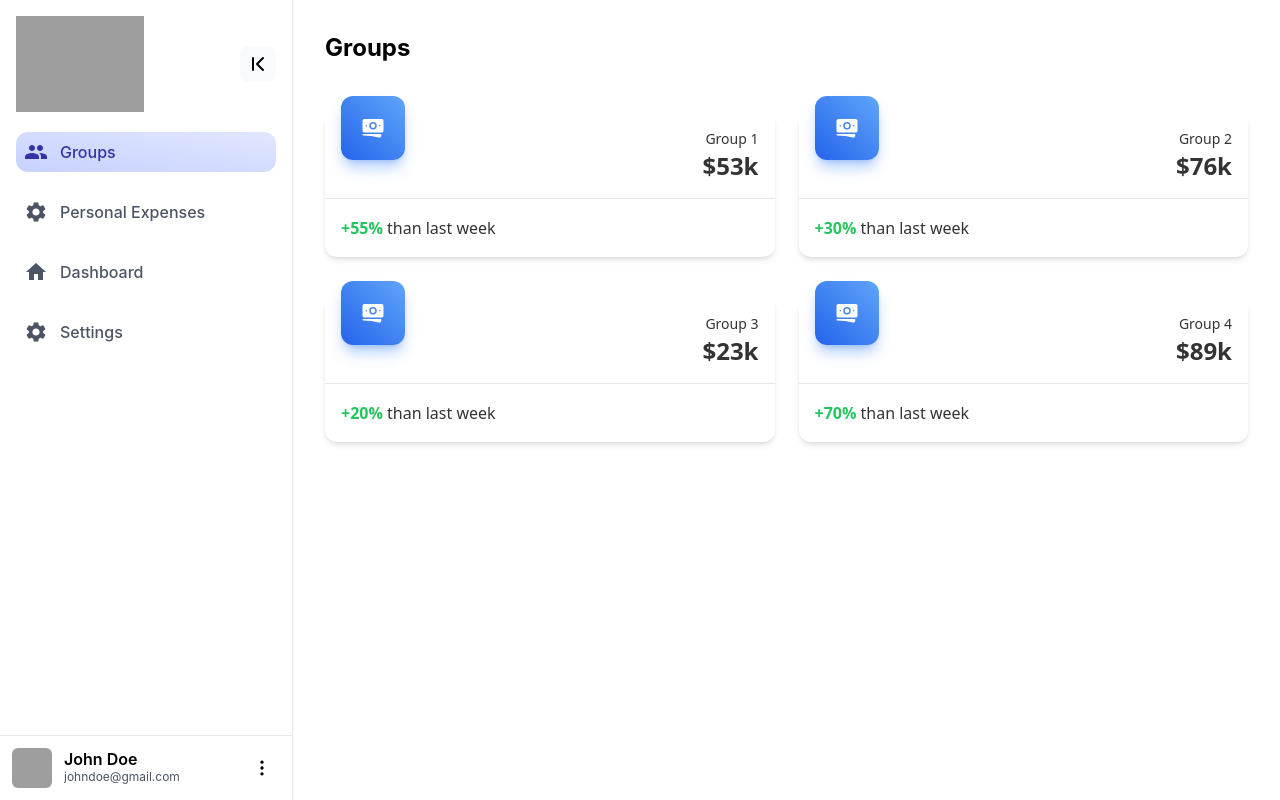
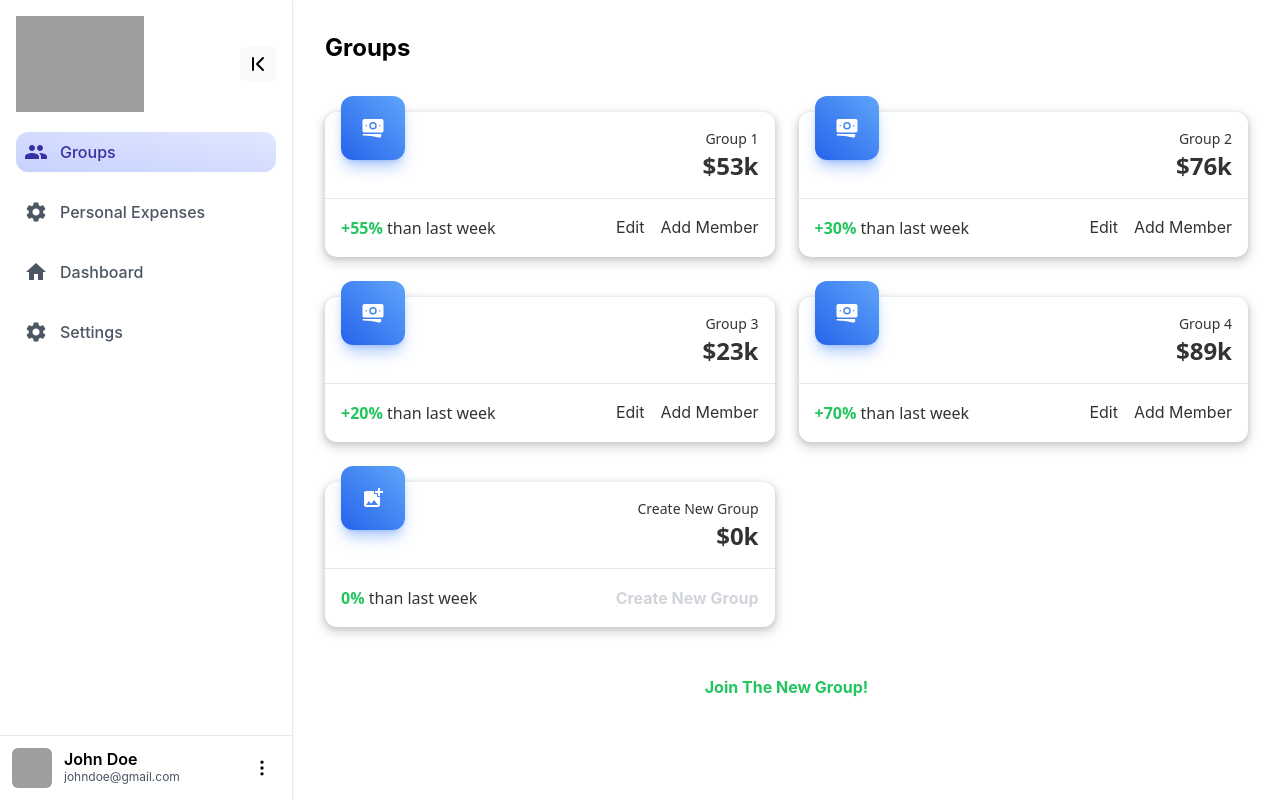
Before and after one commit to smitkevadiya50/Expenses-Management, a React (Create React App) app: page /groups in a window 1280 px wide. Built offline with nearby package versions, Linux system fonts and the light colour scheme; grey boxes are pictures that could not be loaded.

Commit message:
Greate Group card added

```diff
--- a/src/components/Groups.tsx
+++ b/src/components/Groups.tsx
@@ -1,9 +1,9 @@
-import React, { useState } from 'react';
-import { GroupCard } from './groups/GroupCard';
+import React, { useEffect, useRef, useState } from 'react';
+import {GroupCard}  from './groups/GroupCard';
+import { CreateGroupCard } from './groups/CreateGroupCard';
 
 const Groups: React.FC = () => {
-
-    const groupData = [
+  const [groupData, setGroupData] = useState([
     {
       groupName: "Group 1",
       groupMoney: "$53k",
@@ -28,7 +28,33 @@ const Groups: React.FC = () => {
       groupGrowth: "than last week",
       growthPercentage: "+70%"
     }
-    ];
+  ]);
+
+  const [newGroupName, setNewGroupName] = useState("");
+  const [isCreating, setIsCreating] = useState(false);
+  const inputRef = useRef<HTMLInputElement>(null);
+
+  const handleCreateGroup = () => {
+    if (newGroupName) {
+      setGroupData([
+        ...groupData,
+        {
+          groupName: newGroupName,
+          groupMoney: "$0k",
+          groupGrowth: "than last week",
+          growthPercentage: "0%"
+        }
+      ]);
+      setNewGroupName("");
+      setIsCreating(false);
+    }
+  };
+
+  useEffect(() => {
+    if (isCreating && inputRef.current) {
+      inputRef.current.focus();
+    }
+  }, [isCreating]);
 
   return (
     <div className="p-4">
@@ -44,8 +70,17 @@ const Groups: React.FC = () => {
               growthPercentage={group.growthPercentage}
             />
           ))}
+          <CreateGroupCard
+            isCreating={isCreating}
+            setIsCreating={setIsCreating}
+            newGroupName={newGroupName}
+            setNewGroupName={setNewGroupName}
+            handleCreateGroup={handleCreateGroup}
+            inputRef={inputRef}
+          />
         </div>
       </div>
+      <p className='flex justify-center text-green-500 text-base font-bold'>Join The New Group!</p>
     </div>
   );
 };
--- /dev/null
+++ b/src/components/groups/CreateGroupCard.tsx
@@ -0,0 +1,65 @@
+import { AddPhotoAlternate } from "@mui/icons-material";
+import { MutableRefObject } from "react";
+
+interface CreateGroupCardProps {
+    isCreating: boolean;
+    setIsCreating: React.Dispatch<React.SetStateAction<boolean>>;
+    newGroupName: string;
+    setNewGroupName: React.Dispatch<React.SetStateAction<string>>;
+    handleCreateGroup: () => void;
+    inputRef: MutableRefObject<HTMLInputElement | null>;
+  }
+
+  export const CreateGroupCard: React.FC<CreateGroupCardProps> = ({
+    isCreating,
+    setIsCreating,
+    newGroupName,
+    setNewGroupName,
+    handleCreateGroup,
+    inputRef
+  }) => {
+    return (
+      <div className="relative flex flex-col bg-clip-border rounded-xl bg-white text-gray-700 shadow-custom">
+        <div className="bg-clip-border mx-4 rounded-xl overflow-hidden bg-gradient-to-tr from-blue-600 to-blue-400 text-white shadow-blue-500/40 shadow-lg absolute -mt-4 grid h-16 w-16 place-items-center">
+            <AddPhotoAlternate/>
+        </div>
+        <div className="p-4 text-right">
+          {isCreating ? (
+            <input
+              ref={inputRef}
+              type="text"
+              value={newGroupName}
+              onChange={(e) => setNewGroupName(e.target.value)}
+              placeholder="Enter Group Name"
+              className="p-2 w-full text-right focus:outline-none focus:ring-0 border-0 caret-black"
+              autoFocus
+            />
+          ) : (
+            <p
+              className="block antialiased font-sans text-sm leading-normal font-normal text-blue-gray-600 cursor-pointer"
+              onClick={() => setIsCreating(true)}
+            >
+              Create New Group
+            </p>
+          )}
+          <h4 className="block antialiased tracking-normal font-sans text-2xl font-semibold leading-snug text-blue-gray-900">
+            $0k
+          </h4>
+        </div>
+        <div className="border-t border-blue-gray-50 p-4 flex">
+          <p className="block antialiased font-sans text-base leading-relaxed font-normal text-blue-gray-600">
+            <strong className="text-green-500">0%</strong>&nbsp;than last week
+          </p>
+          <div className='flex ml-auto'>
+            <button
+              className={`font-bold ${newGroupName ? 'text-blue-700' : 'text-gray-300'}`}
+              onClick={handleCreateGroup}
+              disabled={!newGroupName}
+            >
+              Create New Group
+            </button>
+          </div>
+        </div>
+      </div>
+    );
+  };
--- a/src/components/groups/GroupCard.tsx
+++ b/src/components/groups/GroupCard.tsx
@@ -9,7 +9,7 @@ interface GroupCardProps {
 
 export const GroupCard: React.FC<GroupCardProps> = ({ groupName, groupMoney, groupGrowth, growthPercentage }) => {
   return (
-    <div className="relative flex flex-col bg-clip-border rounded-xl bg-white text-gray-700 shadow-md">
+    <div className="relative flex flex-col bg-clip-border rounded-xl bg-white text-gray-700 shadow-custom">
       <div className="bg-clip-border mx-4 rounded-xl overflow-hidden bg-gradient-to-tr from-blue-600 to-blue-400 text-white shadow-blue-500/40 shadow-lg absolute -mt-4 grid h-16 w-16 place-items-center">
         <svg
           xmlns="http://www.w3.org/2000/svg"
@@ -35,11 +35,16 @@ export const GroupCard: React.FC<GroupCardProps> = ({ groupName, groupMoney, gro
           {groupMoney}
         </h4>
       </div>
-      <div className="border-t border-blue-gray-50 p-4">
-        <p className="block antialiased font-sans text-base leading-relaxed font-normal text-blue-gray-600">
-          <strong className="text-green-500">{growthPercentage}</strong>&nbsp;{groupGrowth}
-        </p>
-      </div>
+      <div className="border-t border-blue-gray-50 p-4 flex">
+            <p className="block antialiased font-sans text-base leading-relaxed font-normal text-blue-gray-600">
+                <strong className="text-green-500">{growthPercentage}</strong>&nbsp;{groupGrowth}
+            </p>
+            <div className='flex ml-auto'>
+                <p className="mr-4">Edit</p>
+                <p>Add Member</p>
+            </div>
+       </div>
+
     </div>
   );
 };
--- a/tailwind.config.js
+++ b/tailwind.config.js
@@ -4,7 +4,11 @@ module.exports = {
   purge: ['./src/**/*.{js,jsx,ts,tsx}', './public/index.html'],
   darkMode: false, // or 'media' or 'class'
   theme: {
-    extend: {},
+    extend: {
+      boxShadow: {
+        'custom': '0px 4px 9px 4px rgba(0, 0, 0, 0.1), 0 2px 4px 1px rgba(0, 0, 0, 0.1)',
+      },
+    },
   },
   variants: {
     extend: {},
```
Lines whose indentation alone changed are shown as unchanged.
